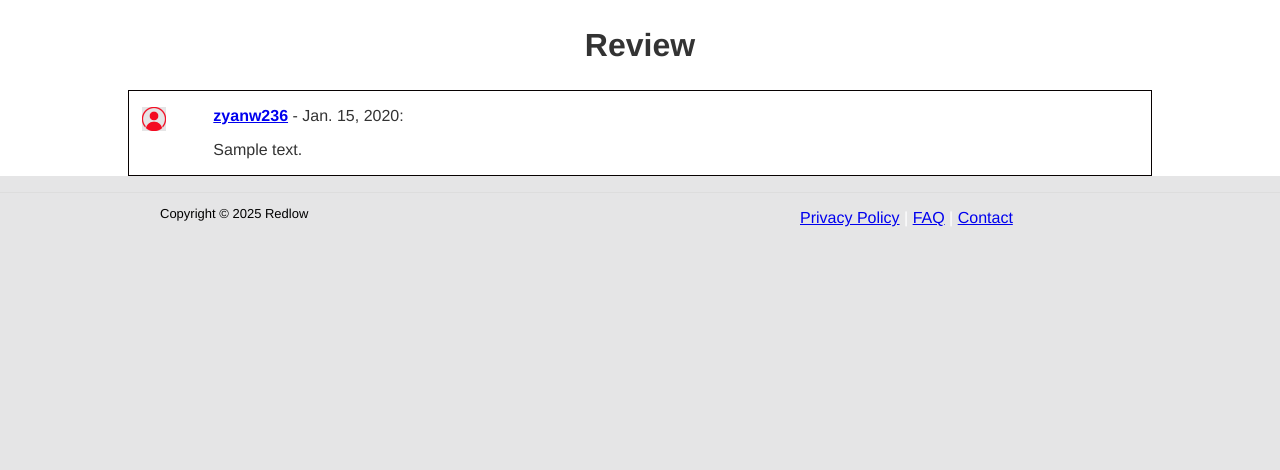
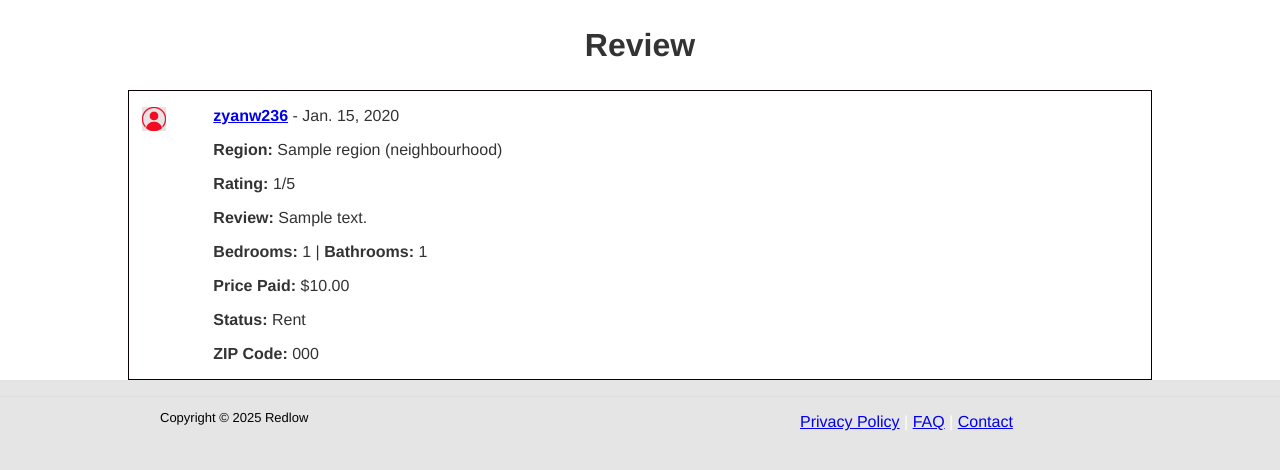
Before and after one commit to vli312/Redlow, a Django app: page /review/ in a window 1280 px wide. Shown: the part 255-725 px from the top of the page. Run offline with Django 5.2, Linux system fonts and the light colour scheme; data comes from the database, SQL or seed files in the repository; tables that the repository leaves empty hold one stand-in row (values such as "Sample post").

Commit message:
refine review function

```diff
--- a/comments/views.py
+++ /dev/null
@@ -1,3 +0,0 @@
-from django.shortcuts import render
-
-# Create your views here.
--- a/page/models.py
+++ b/page/models.py
@@ -49,12 +49,27 @@ class Prices(models.Model):
     def __str__(self):
         return f"{self.region.region_name} on {self.date}"
 
+
 class Review(models.Model):
+    OWNERSHIP_CHOICES = [
+        ('rent', 'Rent'),
+        ('own', 'Own'),
+    ]
+
     user = models.ForeignKey(User, on_delete=models.CASCADE)
-    region = models.ForeignKey(Region, on_delete=models.CASCADE)
+    region = models.ForeignKey('Region', on_delete=models.CASCADE)
+
+    # Original fields
     content = models.TextField()
     rating = models.IntegerField(choices=[(i, str(i)) for i in range(1, 6)])
     created_at = models.DateTimeField(auto_now_add=True)
 
+    # New fields
+    zip_code = models.CharField(max_length=10, null=True, blank=True)
+    num_bathrooms = models.IntegerField(default=0)
+    num_bedrooms = models.IntegerField(default=1)
+    price_paid = models.DecimalField(max_digits=12, decimal_places=2, default=0)
+    ownership_status = models.CharField(max_length=4, choices=OWNERSHIP_CHOICES, default='rent')
+
     def __str__(self):
         return f"Review by {self.user.username} for {self.region.region_name}"
--- a/page/views.py
+++ b/page/views.py
@@ -1,7 +1,8 @@
 from django.contrib import messages
 from django.shortcuts import render, redirect, get_object_or_404
 
-from comments.models import Comment
+from page.models import Review
+from page.models import Region
 from users.models import User
 
 # Create your views here.
@@ -14,31 +15,51 @@ def aboutview(request):
                   'page/page_story/about.html')
 
 def reviewview(request):
-    comments = Comment.objects.order_by('-created')
+    reviews = Review.objects.select_related('user', 'region').order_by('-created_at')
+    regions = Region.objects.all().order_by('region_name')
+
     if request.method == 'POST':
-        if 'text' in request.POST:
-            userFK = User.objects.get(username=request.session.get('username'))
-            comment_text = request.POST.get('text')
-            new_comment = Comment.objects.create(
-                user=userFK,
-                zipCode=22201,
-                text=comment_text,
-            )
-            new_comment.save()
-            messages.add_message(request, messages.SUCCESS, 'Comment added')
+        if request.POST.get('submit') == 'Add':
+            try:
+                user = User.objects.get(username=request.session.get('username'))
+                region_id = int(request.POST.get('region_id'))
+                region = Region.objects.get(region_id=region_id)
+                content = request.POST.get('text', '').strip()
+                rating = int(request.POST.get('rating', 1))
+                num_bedrooms = int(request.POST.get('num_bedrooms', 0))
+                num_bathrooms = int(request.POST.get('num_bathrooms', 0))
+                price_paid = float(request.POST.get('price_paid', 0))
+                ownership_status = request.POST.get('ownership_status')
+                zip_code = request.POST.get('zip_code', '')
+
+                Review.objects.create(
+                    user=user,
+                    region=region,
+                    content=content,
+                    rating=rating,
+                    num_bedrooms=num_bedrooms,
+                    num_bathrooms=num_bathrooms,
+                    price_paid=price_paid,
+                    ownership_status=ownership_status,
+                    zip_code=zip_code
+                )
+
+                messages.success(request, "Review added successfully!")
+                return redirect('page:reviewview')
+            except Exception as e:
+                messages.error(request, f"Failed to add review: {e}")
+
+        elif request.POST.get('submit') == 'Delete':
+            review_id = request.POST.get('review_id')
+            review = get_object_or_404(Review, pk=review_id)
+            review.delete()
+            messages.warning(request, "Review deleted.")
             return redirect('page:reviewview')
-        elif 'Delete' in request.POST.get('submit'):
-            comment_id = request.POST.get('comment_id')
-            if comment_id:
-                comment = get_object_or_404(Comment, pk=comment_id)
-                comment.delete()
-                userFK = User.objects.get(username=request.session.get('username'))
-                messages.add_message(request, messages.WARNING, f'You successfully deleted a comment')
-                return redirect('page:reviewview')
-            else:
-                print("Error: comment_id is None")
-    return render(request,
-                  'page/page_story/review.html',{'comments':comments})
+
+    return render(request, 'page/page_story/review.html', {
+        'reviews': reviews,
+        'regions': regions
+    })
 
 def productview(request):
     return render(request,
--- a/templates/page/page_story/review.html
+++ b/templates/page/page_story/review.html
@@ -7,34 +7,71 @@
 {% block content %}
 <div id="comments">
     <h2 class='section-title'>Review</h2>
+
+
+    {% if request.session.username %}
+    <form id="register-users" method="POST">
+        {% csrf_token %}
+        <textarea name="text" rows="3" placeholder="Write your review here..." required></textarea><br>
+
+        <label>Region:
+            <select name="region_id" required>
+              <option value="" disabled selected>Select a region</option>
+              {% for region in regions %}
+                <option value="{{ region.region_id }}">{{ region.region_name }} ({{ region.region_type }})</option>
+              {% endfor %}
+            </select>
+        </label><br>
+
+        <label>Rating:
+            <select name="rating">
+                {% for i in "12345" %}
+                <option value="{{ i }}">{{ i }}</option>
+                {% endfor %}
+            </select>
+        </label><br>
+
+        <label>Bedrooms: <input type="number" name="num_bedrooms" min="0" required></label><br>
+        <label>Bathrooms: <input type="number" name="num_bathrooms" min="0" required></label><br>
+        <label>Price Paid ($): <input type="number" name="price_paid" min="0" step="0.01" required></label><br>
+        <label>Ownership:
+            <select name="ownership_status">
+                <option value="rent">Rent</option>
+                <option value="own">Own</option>
+            </select>
+        </label><br>
+        <label>ZIP Code: <input type="text" name="zip_code" maxlength="10"></label><br>
+
+        <button type="submit" name="submit" value="Add">Add Review</button>
+    </form>
+    {% endif %}
+
     <div id='comment-box'>
         <ul id='comments-list'>
-                {% for comment in comments %}
+            {% for review in reviews %}
             <li>
                 <img src='{% static 'img/personIcon.png' %}' alt='PersonIcon'>
-                        <p><strong><a href="{% url 'users:profile' comment.user.username %}">{{ comment.user.username }}</a></strong> - {{ comment.created | naturalday}}:</p>
-                        <p>{{ comment.text }}</p>
-                        {% if comment.user.username == request.session.username or request.session.role == 'admin'%}
+                <p><strong><a href="{% url 'users:profile' review.user.username %}">{{ review.user.username }}</a></strong> - {{ review.created_at | naturalday }}</p>
+                <p><strong>Region:</strong> {{ review.region.region_name }} ({{ review.region.region_type }})</p>
+                <p><strong>Rating:</strong> {{ review.rating }}/5</p>
+                <p><strong>Review:</strong> {{ review.content }}</p>
+                <p><strong>Bedrooms:</strong> {{ review.num_bedrooms }} | <strong>Bathrooms:</strong> {{ review.num_bathrooms }}</p>
+                <p><strong>Price Paid:</strong> ${{ review.price_paid }}</p>
+                <p><strong>Status:</strong> {{ review.get_ownership_status_display }}</p>
+                <p><strong>ZIP Code:</strong> {{ review.zip_code }}</p>
+
+                {% if review.user.username == request.session.username or request.session.role == 'admin' %}
                 <form method="POST">
-                                <input type="hidden" name="comment_id" value="{{ comment.id }}">
+                    {% csrf_token %}
+                    <input type="hidden" name="review_id" value="{{ review.id }}">
                     <input type="submit" name="submit" value="Delete" id="edit-comment">
-                                {% csrf_token %}
                 </form>
                 {% endif %}
             </li>
             {% empty %}
-                    <li>No comments yet</li>
+            <li>No reviews yet</li>
             {% endfor %}
         </ul>
     </div>
-        {% if request.session.username %}
-            <form id="register-users" method="POST">
-                <div id='comment-bottom'>
-                    <label for="register-lname"></label><input name="text" type="text">
-                    <input type="submit" name="submit" value="Add">
-                </div>
-                {% csrf_token %}
-            </form>
-        {% endif %}
 </div>
 {% endblock %}
```
Also changed, not shown: page/migrations/0006_review_num_bathrooms_review_num_bedrooms_and_more.py (added). Lines whose indentation alone changed are shown as unchanged.
